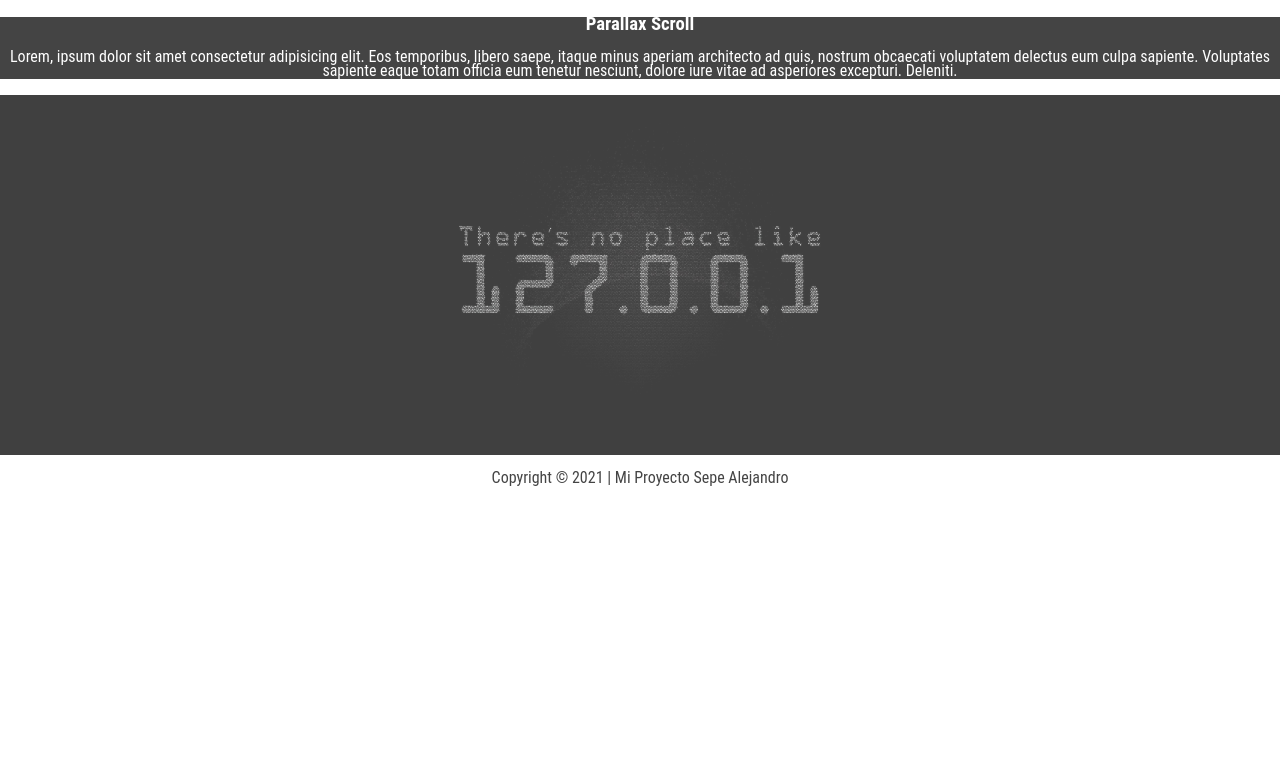
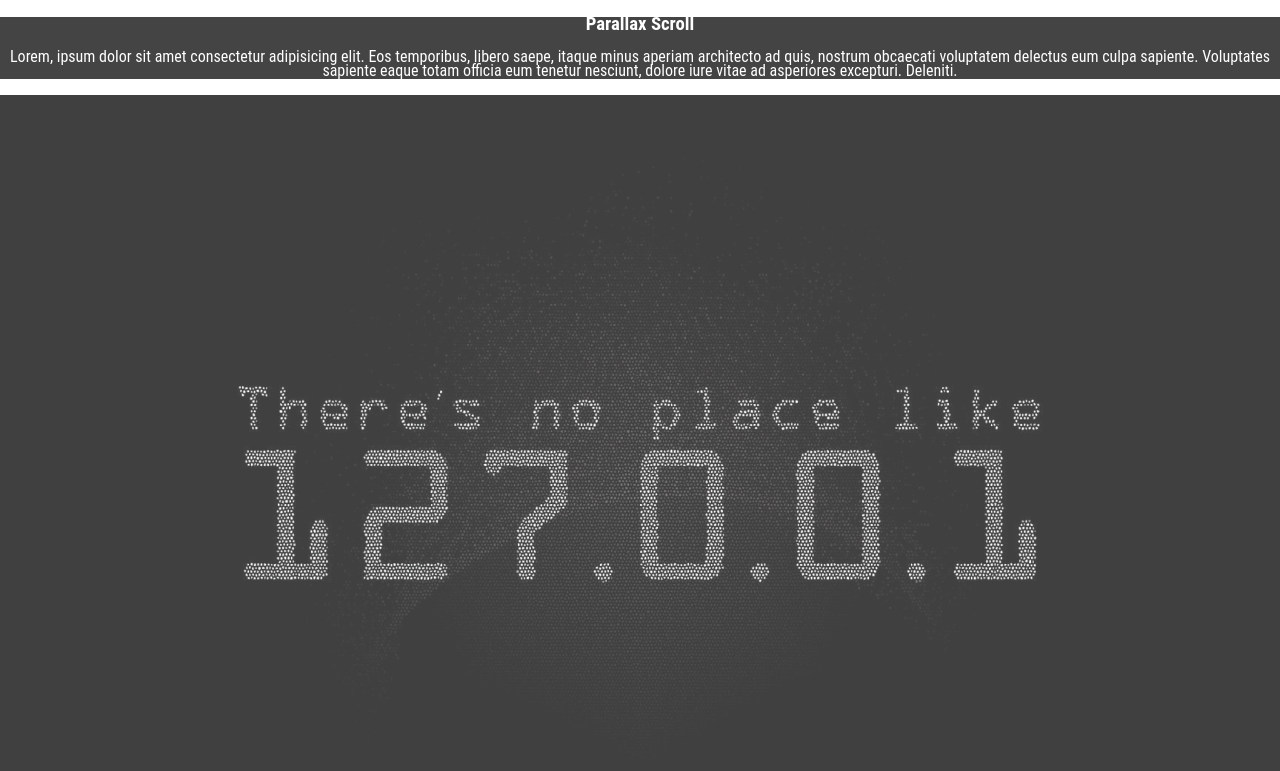
Before and after one commit to thedjalex22/aprendiendodesarrolloweb, a plain HTML site: page index.html in a window 1280 px wide. Shown: the part 1909-2680 px from the top of the page. Before the commit the page ends 2396 px from the top, so only its background shows below. Drawn offline with Linux system fonts and the light colour scheme.

Commit message:
Update style.css

```diff
--- a/style.css
+++ b/style.css
@@ -22,7 +22,7 @@ body, html{
 }
 .foto4{
     background-image: url(images/foto4.jpg);
-    min-height: 45%;
+    min-height: 100%;
 }
 .foto1, .foto2, .foto3, .foto4{
     position: relative;
```
